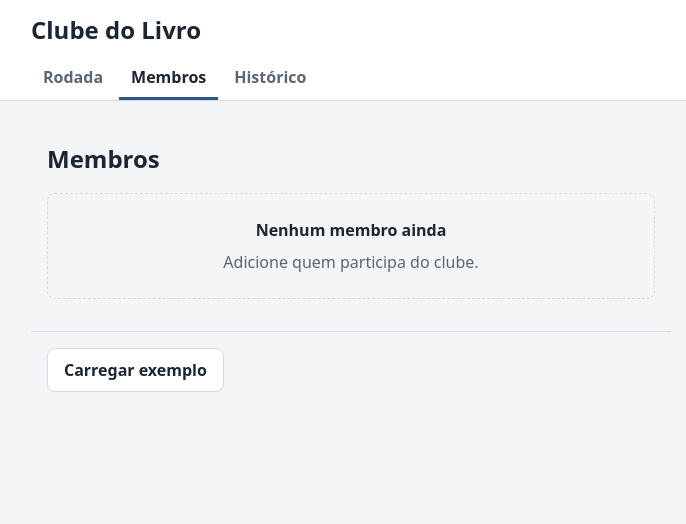
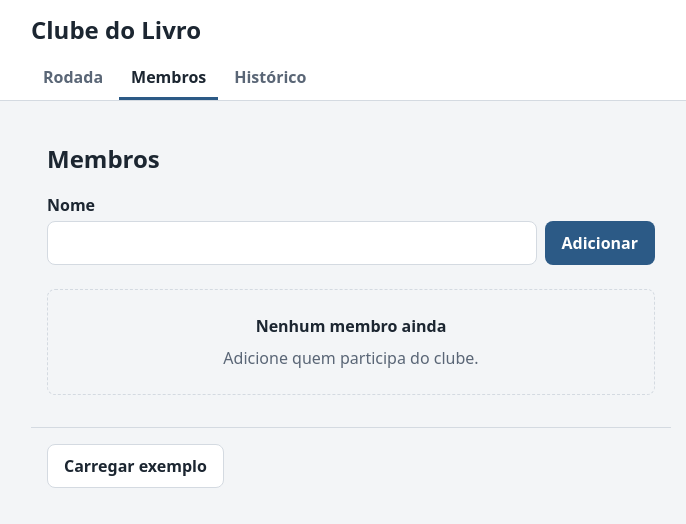
Before and after one commit to es2-clube-do-livro/clube-do-livro-es, a React (Vite) app: page /membros in a window 1280 px wide. Shown: the top 524 px of the page, without its empty margins (289-975 px from the left). Built offline with nearby package versions, Linux system fonts and the light colour scheme.

Commit message:
feat(membros): adiciona membro pelo formulário

```diff
--- /dev/null
+++ b/src/features/members/AddMemberForm.tsx
@@ -0,0 +1,42 @@
+import { useState } from 'react';
+
+import { useClub } from '../../app/club-context';
+import { addMember, type AddMemberError } from '../../domain/members';
+import { Button } from '../../ui/Button';
+import { TextField } from '../../ui/TextField';
+import styles from './MembersPage.module.css';
+
+const MESSAGES: Record<AddMemberError, string> = {
+  'name-too-short': 'Use pelo menos 2 letras.',
+  'name-too-long': 'Use no máximo 40 letras.',
+  'duplicate-name': 'Já existe um membro com esse nome.',
+  'round-open': 'Durante a indicação e a votação, a lista de membros não muda.',
+};
+
+export function AddMemberForm() {
+  const { apply } = useClub();
+  const [name, setName] = useState('');
+  const [error, setError] = useState<string | null>(null);
+
+  return (
+    <form
+      className={styles.form}
+      onSubmit={(event) => {
+        event.preventDefault();
+        const result = apply((club, env) => addMember(club, name, env.newId()));
+        setError(result.ok ? null : MESSAGES[result.error]);
+        if (result.ok) setName('');
+      }}
+    >
+      <TextField
+        label="Nome"
+        value={name}
+        error={error}
+        onChange={(event) => {
+          setName(event.target.value);
+        }}
+      />
+      <Button type="submit">Adicionar</Button>
+    </form>
+  );
+}
--- a/src/features/members/MembersPage.tsx
+++ b/src/features/members/MembersPage.tsx
@@ -1,5 +1,6 @@
 import { useClub } from '../../app/club-context';
 import { EmptyState } from '../../ui/EmptyState';
+import { AddMemberForm } from './AddMemberForm';
 import styles from './MembersPage.module.css';
 
 export function MembersPage() {
@@ -8,6 +9,7 @@ export function MembersPage() {
   return (
     <section>
       <h2>Membros</h2>
+      <AddMemberForm />
       {state.members.length === 0 ? (
         <EmptyState title="Nenhum membro ainda">Adicione quem participa do clube.</EmptyState>
       ) : (
```
Also changed, not shown: 1 other file (tests, documents, lock files or other folders).
